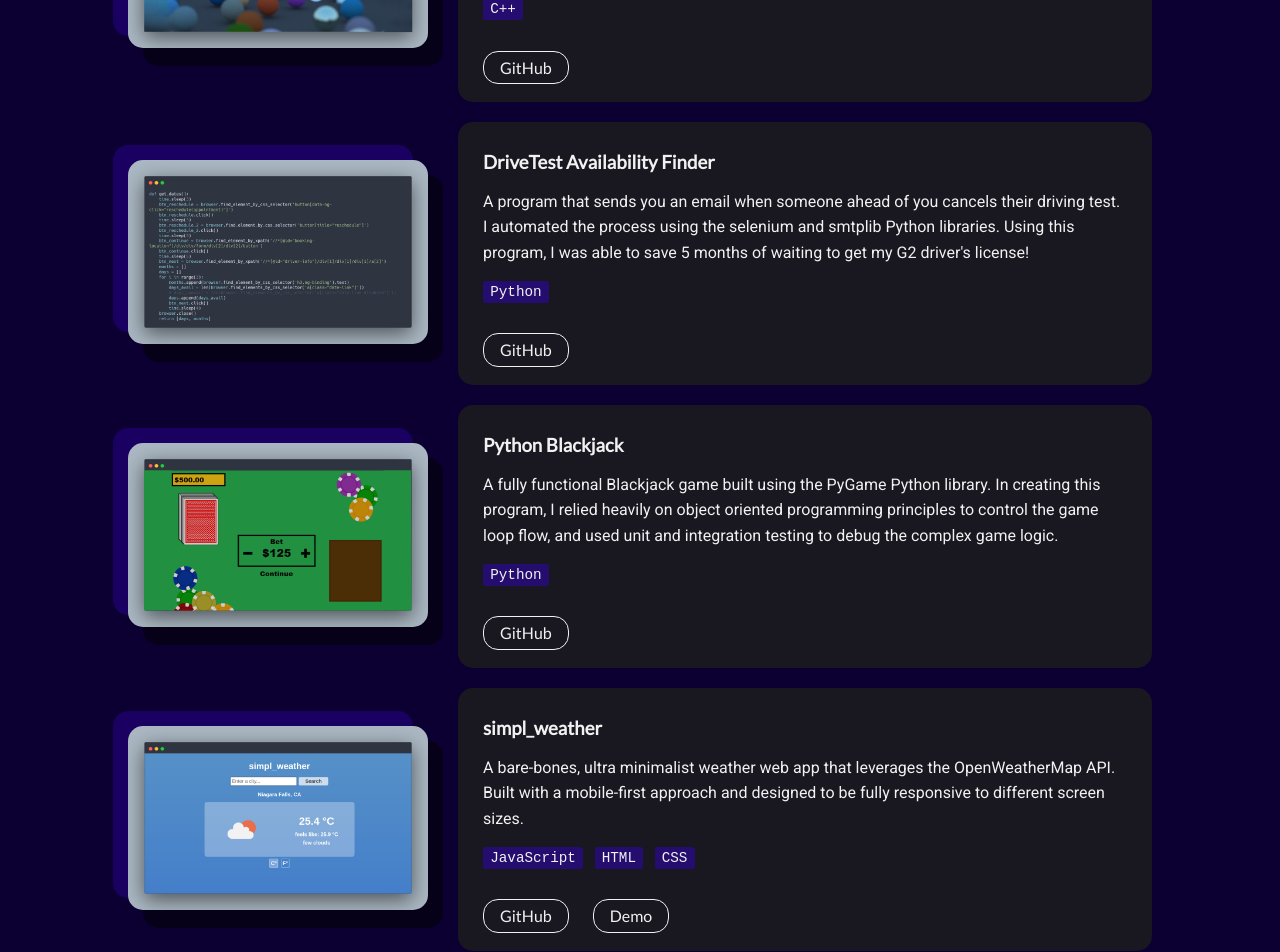
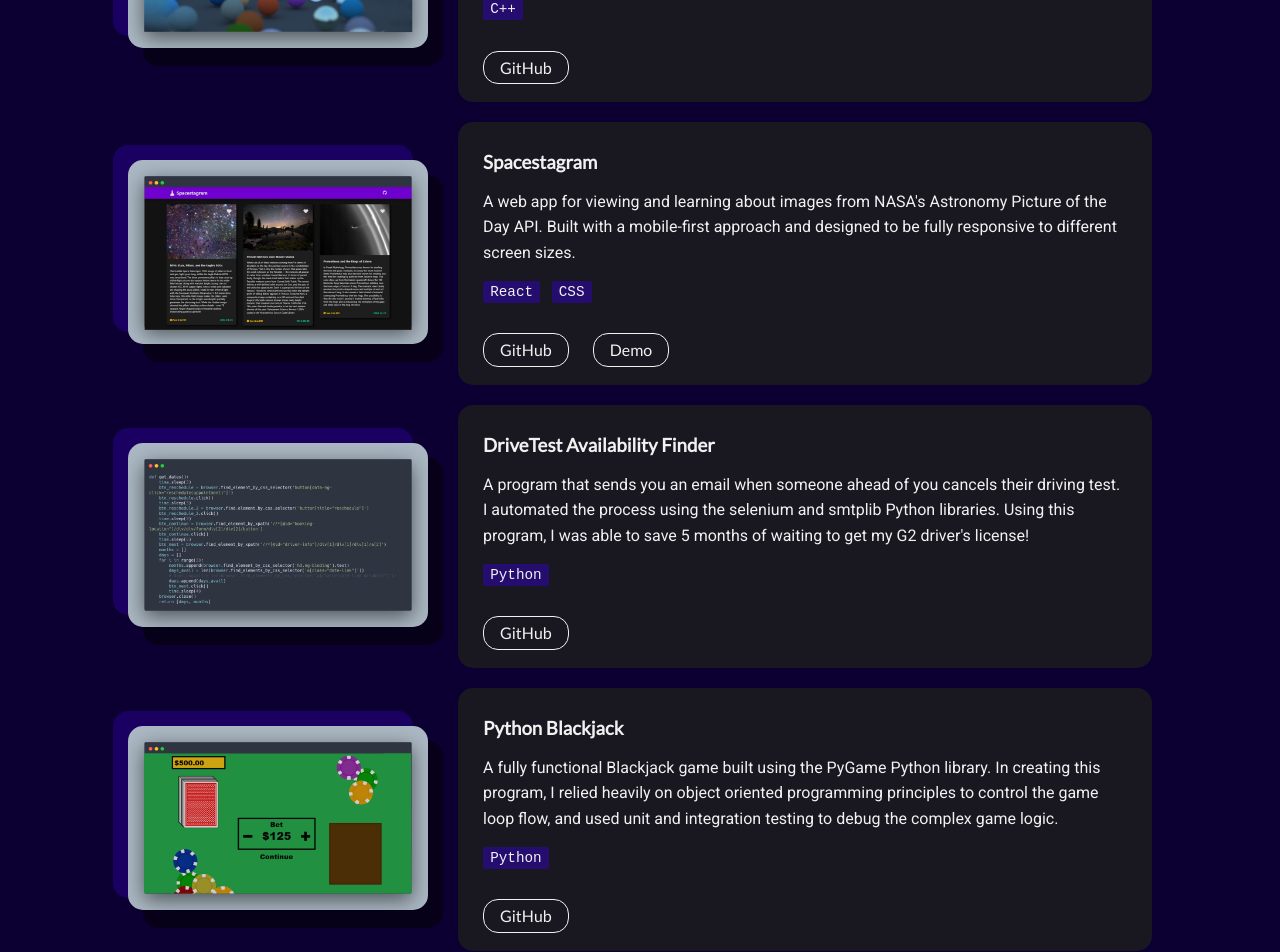
Before and after one commit to martinivnv/personal-site, a React (Create React App) app: page / in a window 1280 px wide. Shown: the part 2440-3392 px from the top of the page. Built offline with nearby package versions, Linux system fonts and the light colour scheme.

Commit message:
Updated projects

```diff
--- a/src/Projects.js
+++ b/src/Projects.js
@@ -2,12 +2,13 @@ import React from "react";
 import "./Projects.css";
 import Project from "./Project.js";
 import imgEatsy from "./resources/screenshots/eatsy-meal-prep.png";
-import imgWeather from "./resources/screenshots/simpl_weather.png";
+// import imgWeather from "./resources/screenshots/simpl_weather.png";
 import imgBlackjack from "./resources/screenshots/blackjack.png";
 // import imgPersonal from "./resources/screenshots/personal-site.png";
 import imgDrivetest from "./resources/screenshots/drivetest-checker.png";
 import imgJobbase from "./resources/screenshots/jobbase.png";
 import imgRayTracer from "./resources/screenshots/ray-tracer.png";
+import imgSpace from "./resources/screenshots/spacestagram.png";
 
 const Projects = () => {
 	const projects = [
@@ -44,6 +45,14 @@ const Projects = () => {
 			image: imgRayTracer,
 		},
 		{
+			name: "Spacestagram",
+			desc: "A web app for viewing and learning about images from NASA's Astronomy Picture of the Day API. Built with a mobile-first approach and designed to be fully responsive to different screen sizes.",
+			stack: ["React", "CSS"],
+			github: "https://github.com/martinivnv/spacestagram",
+			demo: "martinivnv.github.io/spacestagram/",
+			image: imgSpace,
+		},
+		{
 			name: "DriveTest Availability Finder",
 			desc: "A program that sends you an email when someone ahead of you cancels their driving test. I automated the process using the selenium and smtplib Python libraries. Using this program, I was able to save 5 months of waiting to get my G2 driver's license!",
 			stack: ["Python"],
@@ -59,14 +68,14 @@ const Projects = () => {
 			demo: "",
 			image: imgBlackjack,
 		},
-		{
-			name: "simpl_weather",
-			desc: "A bare-bones, ultra minimalist weather web app that leverages the OpenWeatherMap API. Built with a mobile-first approach and designed to be fully responsive to different screen sizes.",
-			stack: ["JavaScript", "HTML", "CSS"],
-			github: "https://github.com/martinivnv/simpl-weather",
-			demo: "https://simpl-weather.netlify.app/",
-			image: imgWeather,
-		},
+		// {
+		// 	name: "simpl_weather",
+		// 	desc: "A bare-bones, ultra minimalist weather web app that leverages the OpenWeatherMap API. Built with a mobile-first approach and designed to be fully responsive to different screen sizes.",
+		// 	stack: ["JavaScript", "HTML", "CSS"],
+		// 	github: "https://github.com/martinivnv/simpl-weather",
+		// 	demo: "https://simpl-weather.netlify.app/",
+		// 	image: imgWeather,
+		// },
 	];
 	return (
 		<section id="projects">
```
Also changed, not shown: src/resources/screenshots/spacestagram.png (added).
